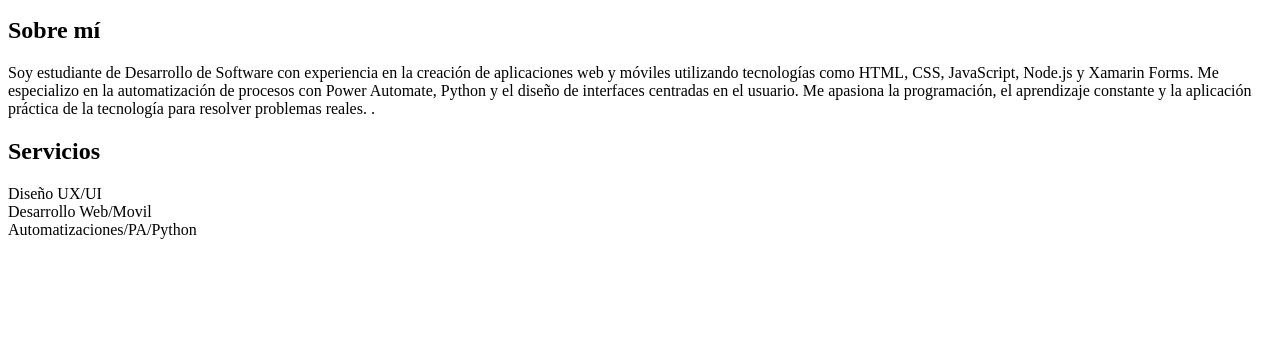
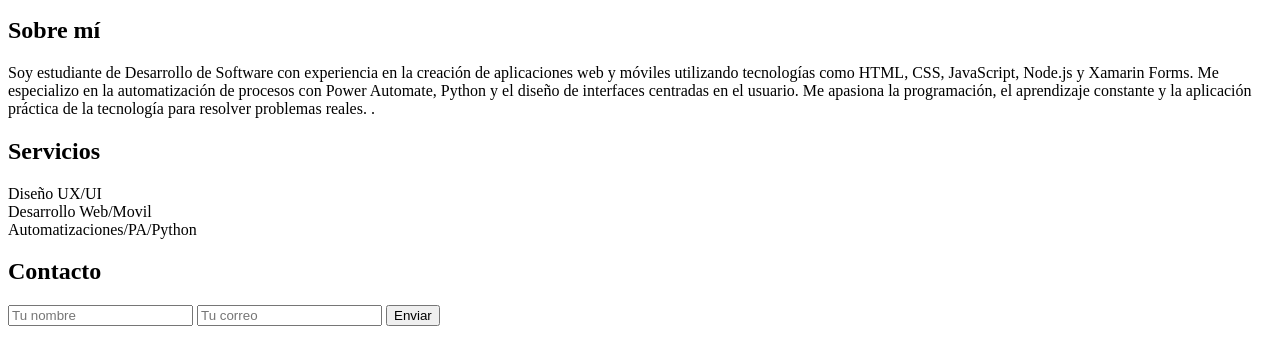
Before and after one commit to re3khalifa/22546-mipaginavanzada, a plain HTML site: page index.html in a window 1280 px wide. Shown: the part 104-468 px from the top of the page. Drawn offline with Linux system fonts and the light colour scheme.

Commit message:
agregamos formulario

```diff
--- a/index.html
+++ b/index.html
@@ -33,7 +33,14 @@
             </div>
         </section>
 
-
+  <section class="contact">
+            <h2>Contacto</h2>
+            <form id="contactForm">
+                <input type="text" id="nombre" placeholder="Tu nombre" required>
+                <input type="email" id="correo" placeholder="Tu correo" required>
+                <button type="submit">Enviar</button>
+            </form>
+        </section>
     </main>
 
     <script src="script.js"></script>
```
